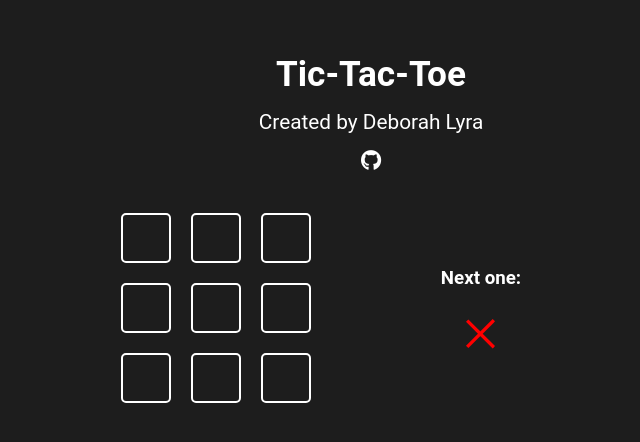
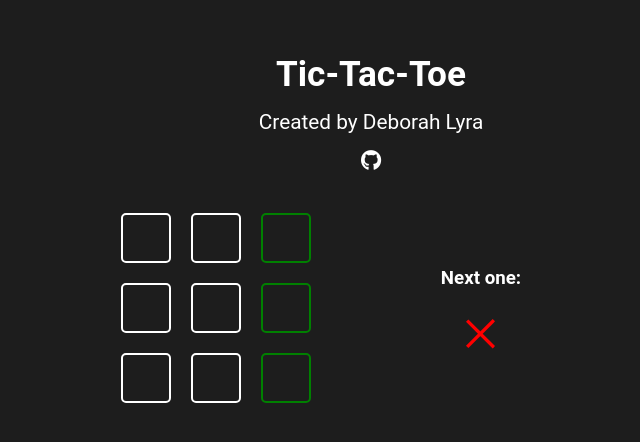
Before and after one commit to DeborahLyra/tic-tac-toe--react, a React (Vite) app: page / in a window 1280 px wide. Shown: the part 192-634 px from the top of the page, without its empty margins (269-909 px from the left). Built offline with nearby package versions, Linux system fonts and the light colour scheme.

Commit message:
corrigindo nomenclatura

```diff
--- a/src/components/gameOpition/GameOpition.jsx
+++ b/src/components/gameOpition/GameOpition.jsx
@@ -4,10 +4,10 @@ import Icon from '../icon/Icon';
 const GameIcon = ({ iconName }) => <Icon iconName={iconName} size="25px" />
 
 
-function GameOpition({ status, onClick, $iswinner }) {
- console.log($iswinner)
+function GameOpition({ status, onClick, $isWinner  }) {
+ console.log($isWinner )
   return (
-    <Div onClick={onClick} $isWinner={$iswinner} >
+    <Div onClick={onClick} $isWinner={$isWinner } >
       {
         status === 1 && <GameIcon  iconName='circle' />
       }
@@ -22,7 +22,7 @@ function GameOpition({ status, onClick, $iswinner }) {
 
 export const Div = styled.div`
   border: 2px solid;
-  border-color: ${props => props.$iswinner ? 'green' : '#ffff'};
+  border-color: ${props => props.$isWinner  ? 'green' : '#ffff'};
   border-radius: 5px;
   height: 50px;
   width: 50px;
```
